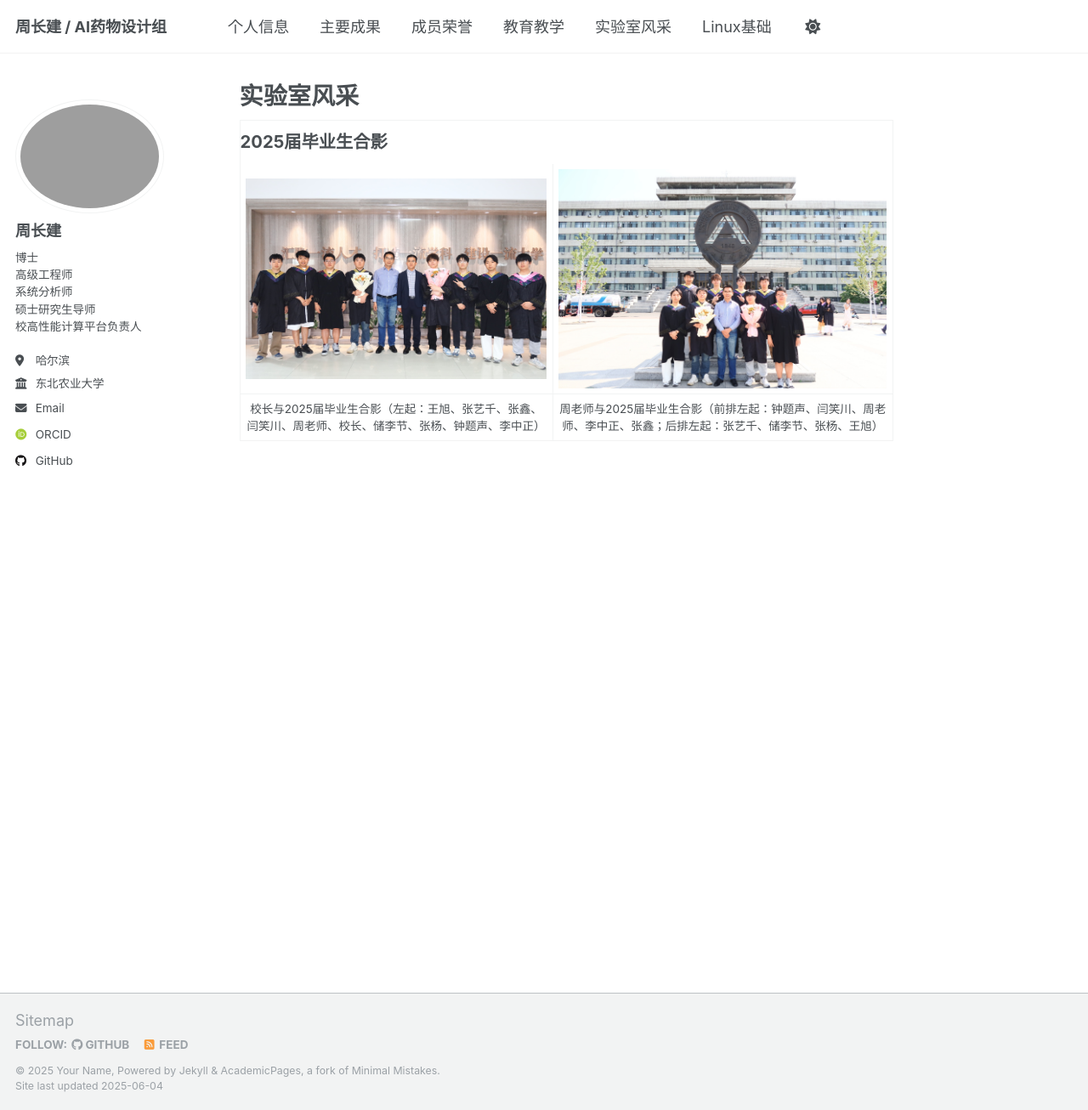
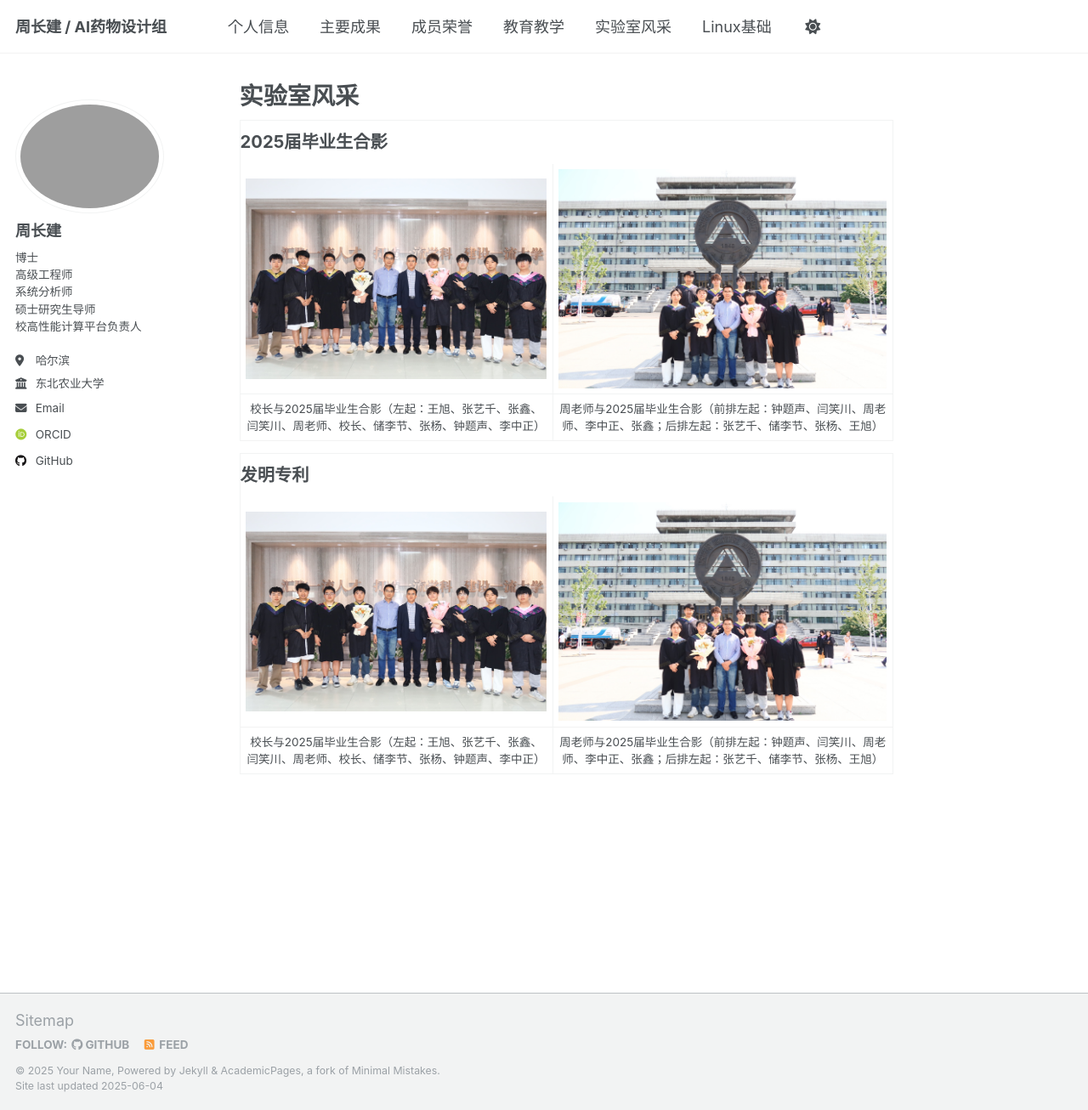
Before and after one commit to HPC-NEAU/zhoucj, a Jekyll site: the page built from _pages/markdown.md, in a window 1280 px wide and 1306 px high. Shown: the whole window at 85% size. Built offline with Jekyll 4.4.1, drawn with Linux system fonts in a browser that asks for light colours; some web fonts are replaced.

Commit message:
Update markdown.md

```diff
--- a/_pages/markdown.md
+++ b/_pages/markdown.md
@@ -29,3 +29,26 @@ redirect_from:
     </td>
   </tr>
 </table>
+<table style="width: 100%; text-align: center;">
+  <tr>
+    <th colspan="2" style="font-size: 1.5em; padding: 10px 0;">
+      发明专利
+    </th>
+  </tr>
+  <tr>
+    <td>
+      <img src="https://hpc-neau.github.io/zhoucj/images/IMG_5637.JPG" style="max-width: 100%; height: auto; width: 100%; max-width: 450px;">
+    </td>
+    <td>
+      <img src="https://hpc-neau.github.io/zhoucj/images/IMG_5645.JPG" style="max-width: 100%; height: auto; width: 100%; max-width: 450px;">
+    </td>
+  </tr>
+  <tr>
+    <td>
+      校长与2025届毕业生合影（左起：王旭、张艺千、张鑫、闫笑川、周老师、校长、储李节、张杨、钟题声、李中正）
+    </td>
+    <td>
+      周老师与2025届毕业生合影（前排左起：钟题声、闫笑川、周老师、李中正、张鑫；后排左起：张艺千、储李节、张杨、王旭）
+    </td>
+  </tr>
+</table>
```
